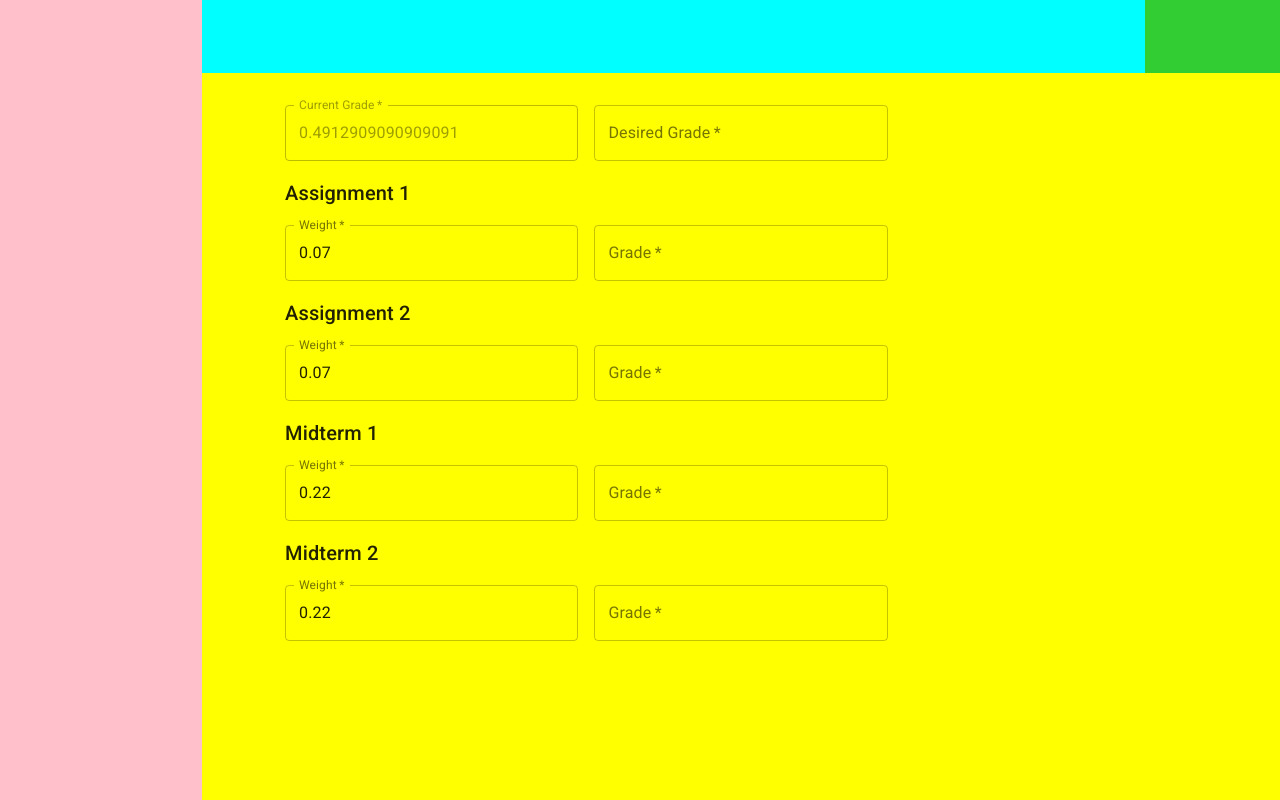
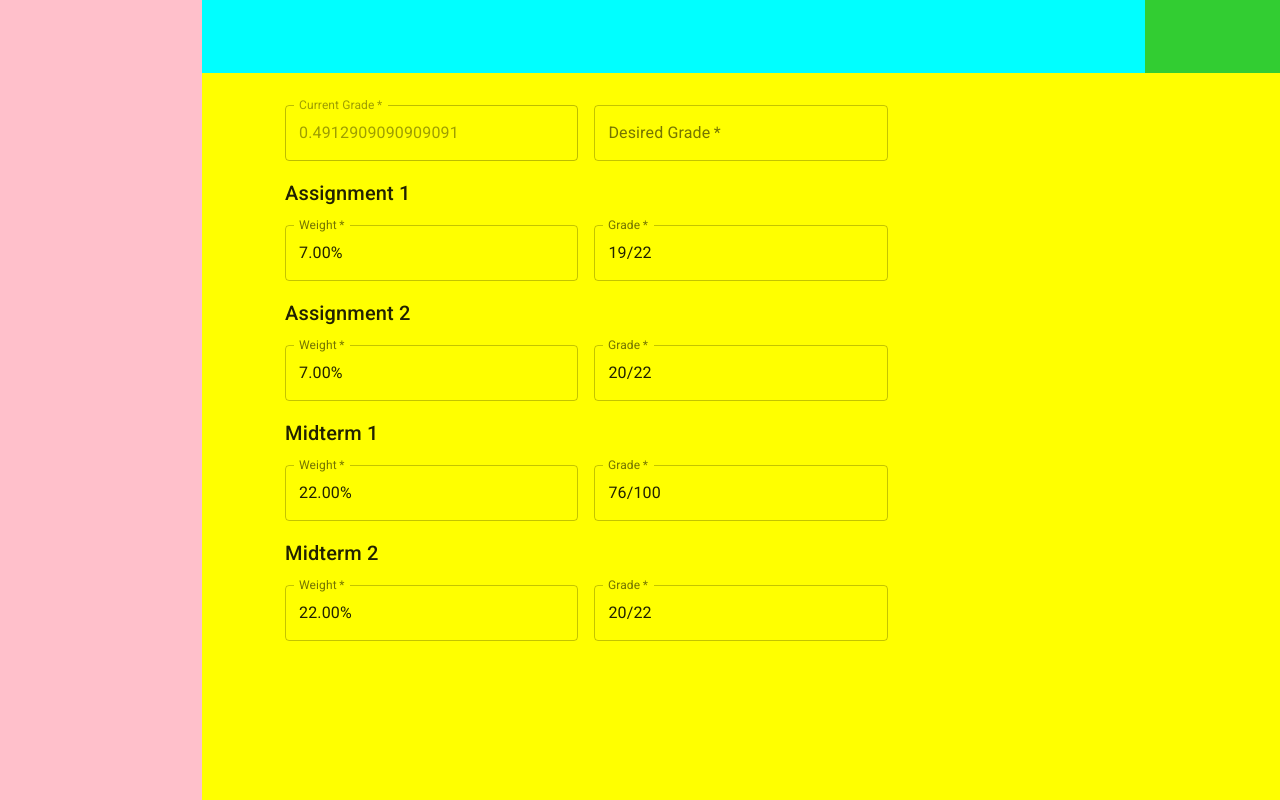
Before and after one commit to VikeLabs/Passr-Archived, a React app: page / in a window 1280 px wide. Built offline with nearby package versions, Linux system fonts and the light colour scheme.

Commit message:
gradebook-page sets the desired grade to be editable

```diff
--- a/src/components/App/App.tsx
+++ b/src/components/App/App.tsx
@@ -50,6 +50,8 @@ export const App: React.FC = () => {
 
     const [user, setUser] = useState<User | null>(null)
     const [selectedFeature, setSelectedFeature] = useState<Features>('calendar')
+    const [desiredGrade, setDesiredGrade] = useState<string>("")
+
     const courseItems =[
         { name: 'Assignment 1', weight: 0.07, grade: { numerator: 19, denominator: 22 } },
         { name: 'Assignment 2', weight: 0.07, grade: { numerator: 20, denominator: 22 } },   {
@@ -71,7 +73,7 @@ export const App: React.FC = () => {
             <div id="sidebar" className={classes.sidebar}></div>
             <div id="topbar" className={classes.topbar}></div>
             <div id="account" className={classes.account}></div>
-            <div id="content" className={classes.content}><Gradebook name='CSC 370' items={courseItems} /></div>
+            <div id="content" className={classes.content}><Gradebook name='CSC 370' items={courseItems} desiredGrade={desiredGrade} setDesiredGrade={event => setDesiredGrade(event.target.value)}/></div>
         </div>
     )
 }
--- a/src/components/Gradebook/Gradebook.tsx
+++ b/src/components/Gradebook/Gradebook.tsx
@@ -24,21 +24,23 @@ interface splitGrade {
 
 interface classMaterial {
     name: string;
-    weight?: number;
-    grade?: splitGrade;
+    weight: number;
+    grade: splitGrade;
 }
 
 
  interface Course {
  name?: string;
- desiredGrade?: number;
  items: classMaterial[];
+ desiredGrade: string;
+setDesiredGrade?: (e: any) => void;
  }
 
-export default function Gradebook( {name, desiredGrade,items}: Course) {
+export default function Gradebook( {name,items, desiredGrade, setDesiredGrade}: Course) {
 const classes = useStyles()
 const currentGradeList = items.map(item=>item.weight&&item.grade ? item.weight*item.grade.numerator/item.grade.denominator : 0);
 const currentGradeTotal=currentGradeList.reduce((grade1,grade2)=>grade1+grade2);
+
     return (
     <Container component="main" maxWidth="md" className={classes.container}>
      <CssBaseline />
@@ -62,7 +64,8 @@ const currentGradeTotal=currentGradeList.reduce((grade1,grade2)=>grade1+grade2);
                 fullWidth
                 id="desiredGrade"
                 label="Desired Grade"
-                name="desiredGrade"
+                value={desiredGrade}
+                onChange={setDesiredGrade}
               />
               </Grid>
               </Grid>
@@ -80,7 +83,7 @@ const currentGradeTotal=currentGradeList.reduce((grade1,grade2)=>grade1+grade2);
                 id={"weight"+ item.name}
                 label="Weight"
                 name="weight"
-                value={item.weight}
+                value={(item.weight*100).toFixed(2) +'%'}
               />
               </Grid>
                <Grid item xs={12} sm={4}>
@@ -91,6 +94,7 @@ const currentGradeTotal=currentGradeList.reduce((grade1,grade2)=>grade1+grade2);
                 id={"grade"+ item.name}
                 label="Grade"
                 name="grade"
+                value={item.grade.numerator + '/' + item.grade.denominator}
               />
               </Grid>
               </Grid> </div>))}
```
